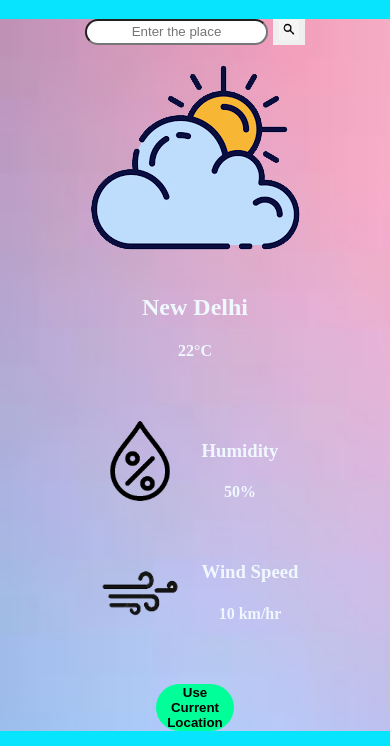
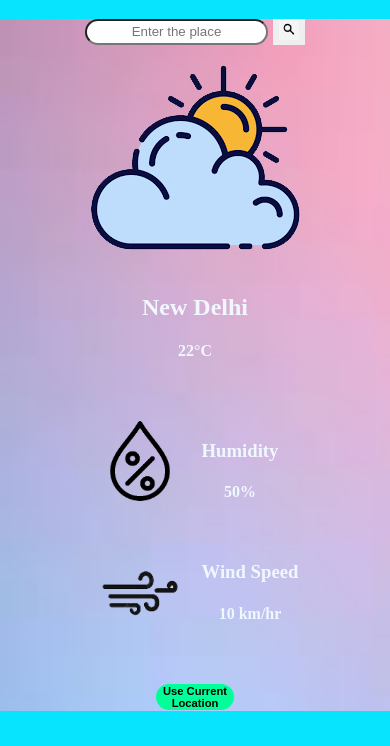
Before and after one commit to Durgeshwar-AI/weather-app, a plain HTML site: page index.html in a window 390 px wide. Shown: the part 98-844 px from the top of the page. Drawn offline with Linux system fonts and the light colour scheme.

Commit message:
additional changes

```diff
--- a/styles.css
+++ b/styles.css
@@ -73,6 +73,9 @@ body{
     .container{
         width: 100vw;
     }
+    #location{
+        font-size: 70%;
+    }
 }
 @media screen and (min-width:500px){
     .others{
```
Also changed, not shown: 1 other file.
